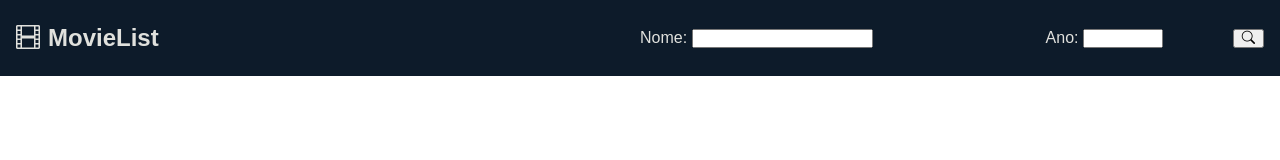
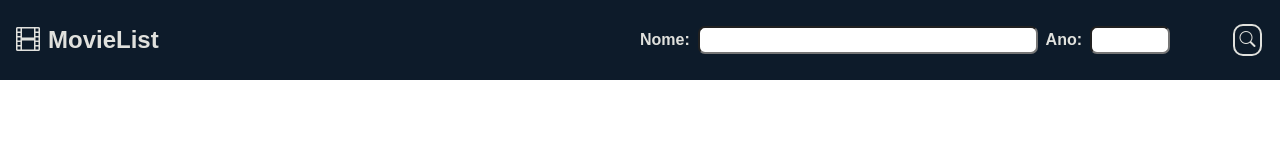
Before and after one commit to BrianCosta2004/MovieListJS, a plain HTML site: page index.html in a window 1280 px wide. Drawn offline with nearby package versions, Linux system fonts and the light colour scheme.

Commit message:
style header
Signed-off-by: BrianCosta2004 <brianhcosta@gmail.com>

```diff
--- a/style.css
+++ b/style.css
@@ -34,16 +34,42 @@ header > h2 > i {
 
 .movie-name-wrapper {
     width: 65%;
+    display: flex;
+    align-items: center;
 }
 
 .movie-year-wrapper {
     width: 30%;
+    display: flex;
+    align-items: center;
 }
 
 .movie-year-wrapper > input {
     max-width: 5rem;
 }
 
+.movie-name-wrapper > input {
+    width: 100%;
+}
+
+.movie-name-wrapper > input, .movie-year-wrapper > input {
+    margin: 0 0.5rem;
+    border-radius: 7px;
+    padding: 0.3rem 0.2rem;
+    font-weight: bold;
+}
+
+.movie-name-wrapper > label, .movie-year-wrapper > label {
+    font-weight: bold;
+}
+
 #search-button {
-    width: 5%;
+    all: unset;
+    padding: 0.3rem;
+    border: 2px solid var(--ligthest-color);
+    border-radius: 10px;
 }
+
+#search-button:focus, #search-button:hover {
+    background-color: var(--light-primary);
+}
```
